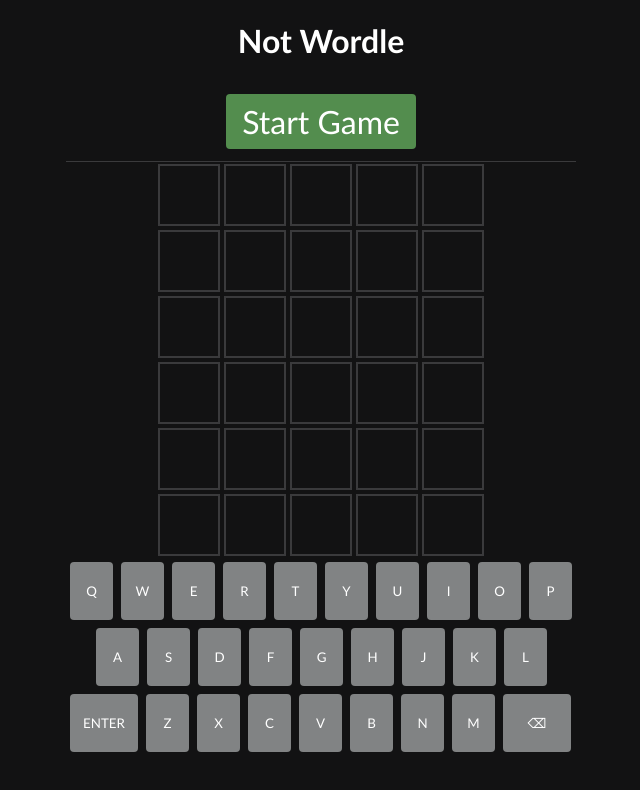
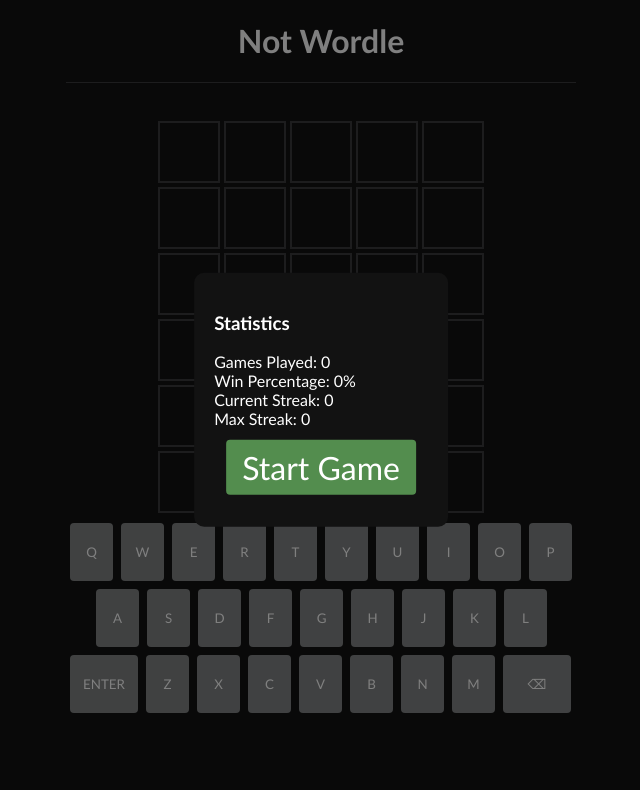
Before and after one commit to jhunt0808/practice-wordle, a React (Create React App) app: page / in a window 1280 px wide. Shown: the top 790 px of the page, without its empty margins (319-959 px from the left). Built offline with nearby package versions, Linux system fonts and the light colour scheme.

Commit message:
add modal, add stats

```diff
--- a/package.json
+++ b/package.json
@@ -15,6 +15,7 @@
     "lodash": "^4.17.21",
     "react": "^17.0.2",
     "react-dom": "^17.0.2",
+    "react-modal": "^3.14.4",
     "react-scripts": "5.0.0",
     "sass": "^1.49.0",
     "typescript": "^4.4.2",
@@ -43,5 +44,8 @@
       "last 1 firefox version",
       "last 1 safari version"
     ]
+  },
+  "devDependencies": {
+    "@types/react-modal": "^3.13.1"
   }
 }
--- a/src/components/Game/Game.tsx
+++ b/src/components/Game/Game.tsx
@@ -1,9 +1,10 @@
 import React, { useEffect, useState } from "react";
-import { KeyCodes } from '../../types/types';
+import { Guesses, KeyCodes, Statistics } from '../../types/types';
 import { keys } from '../../utils/keys';
 import { getWord, defaultGuessRows, defaultStatistics, isInWordList, resetGuessRows, resetBoard } from '../../utils/magic';
 import Keys from "../Keys/Keys";
 import Message from "../Message/Message";
+import GameModal from "../GameModal/GameModal";
 import Tiles from "../Tiles/Tiles";
 import "./Game.scss";
 
@@ -14,8 +15,49 @@
   const [currentRow, setCurrentRow] = useState<number>(0);
   const [currentTile, setCurrentTile] = useState<number>(0);
   const [statistics, setStatistics] = useState<any>(defaultStatistics);
+  const [showModal, setShowModal] = useState<boolean>(true);
 
   let guessRows = defaultGuessRows;
+
+  const updateStatisticsState = (didWin: boolean) => {
+    let gamesPlayed: number = statistics.gamesPlayed + 1;
+    let currentStreak: number = didWin ? statistics.currentStreak + 1 : 0;
+    let gamesFailed: number = didWin ? statistics.guesses.fail : statistics.guesses.fail + 1;
+    let gamesWon: number = didWin ? statistics.gamesWon + 1 : statistics.gamesWon;
+    let winPercentage: number = gamesWon / gamesPlayed;
+    let maxStreak: number = currentStreak > statistics.maxStreak ? currentStreak : statistics.maxStreak;
+
+    if(didWin){
+      let guessRow: number = currentRow + 1;
+      let guessRowTotalWon: number = statistics.guesses[guessRow] + 1;
+
+      setStatistics((statistics: any) => ({
+        ...statistics,
+        currentStreak,
+        gamesPlayed,
+        gamesWon,
+        guesses: {
+          ...statistics.guesses,
+          [guessRow]: guessRowTotalWon
+        },
+        maxStreak,
+        winPercentage
+      }));
+
+    } else {
+
+      setStatistics((statistics: any) => ({
+        ...statistics,
+        currentStreak,
+        gamesPlayed: gamesPlayed,
+        guesses: {
+          ...statistics.guesses,
+          fail: gamesFailed
+        },
+        winPercentage
+      }));
+    }
+  }
 
   // eslint-disable-next-line react-hooks/exhaustive-deps
   const handleKeyInput = (keyVal: string) => {
@@ -66,37 +108,16 @@
       if(wordle === guess){
         showMessage('You did it!');
         setIsGameOver(true);
-        let guessRow: number = currentRow + 1;
-        let gamesPlayed: number = statistics.gamesPlayed + 1;
-        let gamesWon: number = statistics.gamesWon + 1;
-        let guessRowTotalWon: number = statistics.guesses[guessRow] + 1;
-        setStatistics((statistics: any) => ({
-          ...statistics,
-          gamesPlayed: gamesPlayed,
-          gamesWon: gamesWon,
-          guesses: {
-            ...statistics.guesses,
-            [guessRow]: guessRowTotalWon
-          }
-        }));
+        updateStatisticsState(true);
         window.localStorage.setItem('notWordle-reload', JSON.stringify(true));
-
+        setShowModal(true);
         return;
       } else {
         if(currentRow >= 5) {
           setIsGameOver(true);
           showMessage(`${wordle}`, true);
-          let gamesPlayed: number = statistics.gamesPlayed + 1;
-          let gamesFailed: number = statistics.guesses.fail + 1;
-          console.log(gamesFailed);
-          setStatistics((statistics: any) => ({
-            ...statistics,
-            gamesPlayed: gamesPlayed,
-            guesses: {
-              ...statistics.guesses,
-              fail: gamesFailed
-            }
-          }));
+          updateStatisticsState(false);
+          setShowModal(true);
         }
 
         if(currentRow < 5){
@@ -150,15 +171,7 @@
     })
   }
 
-  // load anytime
-      // check if has storage ? setState : nothing
-  // play first game
-      // set storage
-      // set refresh to true
-
-
   const checkLocalStorage = () => {
-    // window.localStorage.clear();
     let storage = window.localStorage.getItem('notWordle-statistics');
     let reload = window.localStorage.getItem('notWordle-reload');
     if(storage && reload){
@@ -166,8 +179,9 @@
     }
   }
 
-
-
+  useEffect(() => {
+    checkLocalStorage();
+  }, [showModal]);
 
   useEffect(() => {
     if(isGameOver && wordle !== '') window.localStorage.setItem('notWordle-statistics', JSON.stringify(statistics));
@@ -193,8 +207,8 @@
     return () => window.removeEventListener("keyup", onKeyUp);
   }, [checkRow, currentTile, deleteLetter, handleKeyInput]);
 
-
   const getTheWord = () => {
+    setShowModal(false);
     const button = document.getElementById('StartGame');
     const word: string = getWord();
     console.log(word);
@@ -205,15 +219,19 @@
     setCurrentTile(0);
     guessRows = resetGuessRows();
     resetBoard();
-    checkLocalStorage();
     button?.blur();
   }
+
+  const closeModal = () => {
+    setShowModal(false);
+  }
+
+
 
   return (
     <div className="game-container">
       <div className="title-container">
         <h1>Not Wordle</h1>
-        <button id="StartGame" className="button" onClick={getTheWord}>Start Game</button>
       </div>
 
       <Message message={message} />
@@ -222,6 +240,11 @@
 
       <Keys keys={keys} handleKeyInput={(keyVal: string) => handleKeyInput(keyVal)} />
 
+      {showModal && <GameModal
+                      statistics={statistics}
+                      isOpen={showModal}
+                      onRequestClose={closeModal}
+                      getTheWord={() => getTheWord()}/>}
 
     </div>
   );
--- /dev/null
+++ b/src/components/GameModal/GameModal.scss
@@ -0,0 +1,29 @@
+.modal {
+  top: 0;
+  left: 0;
+  width: 90vw;
+  height: 80vh;
+  z-index: 2000;
+  position: fixed;
+  background-color: rgba(0,0,0,.7);
+  padding-top: 2%;
+  border: 1px solid #ffffff;
+
+	.modal-main {
+	  position:fixed;
+	  background: white;
+	  width: 80%;
+	  height: auto;
+	  top:50%;
+	  left:50%;
+	  transform: translate(-50%,-50%);
+	}
+  }
+
+  .display-block {
+	display: block;
+  }
+
+  .display-none {
+	display: none;
+  }
--- /dev/null
+++ b/src/components/GameModal/GameModal.tsx
@@ -0,0 +1,66 @@
+import React, { FunctionComponent } from "react";
+import { Statistics } from "../../types/types";
+import Modal from 'react-modal';
+import "./GameModal.scss";
+
+interface IModalProps {
+	statistics: Statistics;
+	isOpen: boolean;
+	onRequestClose: () => void,
+  getTheWord: () => void,
+}
+
+
+const GameModal: FunctionComponent<IModalProps> = ({
+	statistics, isOpen, onRequestClose, getTheWord
+}) => {
+
+  const customStyles = {
+    content: {
+      top: '50%',
+      left: '50%',
+      right: 'auto',
+      bottom: 'auto',
+      marginRight: '-50%',
+      transform: 'translate(-50%, -50%)',
+      backgroundColor: '#121212',
+      border: 'none',
+      borderRadius: '10px',
+      color: '#111111'
+    },
+    overlay: {
+      backgroundColor: 'rgba(0, 0, 0, 0.5)',
+    }
+	};
+
+  Modal.setAppElement('#root');
+
+  const getPercent = (perc: number): number => {
+    return perc * 100;
+  }
+
+  return (
+	  <div>
+      <Modal
+        isOpen={isOpen}
+        onRequestClose={onRequestClose}
+        style={customStyles}
+        contentLabel="Example Modal"
+      >
+        <div className="statistics">
+          <h3>Statistics</h3>
+          <div>
+            <div>Games Played: {statistics.gamesPlayed}</div>
+            <div>Win Percentage: {getPercent(statistics.winPercentage)}%</div>
+            <div>Current Streak: {statistics.currentStreak}</div>
+            <div>Max Streak: {statistics.maxStreak}</div>
+          </div>
+          <button id="StartGame" className="button" onClick={getTheWord}>Start Game</button>
+        </div>
+
+      </Modal>
+    </div>
+  );
+};
+
+export default GameModal;
--- a/src/utils/magic.tsx
+++ b/src/utils/magic.tsx
@@ -1,4 +1,5 @@
 import _ from 'lodash';
+import { Statistics } from '../types/types';
 
 function wordList(): string[] {
 	const words = require('./words.json');
@@ -54,18 +55,18 @@
 		tiles[i].className = 'tile';
 	};
 	const keys = document.getElementsByClassName('key-button');
-	for (var i = 0; i < keys.length; i++) {
-		keys[i].className = 'key-button';
+	for (var k = 0; k < keys.length; k++) {
+		keys[k].className = 'key-button';
 	};
 }
 
-export const defaultStatistics = {
-	"currentStreak": 0,
-	"gamesPlayed": 0,
-	"gamesWon": 0,
-	"guesses": {
-	  "1": 0, "2": 0, "3": 0, "4": 0, "5": 0, "6": 0, "fail": 0
+export const defaultStatistics: Statistics = {
+	currentStreak: 0,
+	gamesPlayed: 0,
+	gamesWon: 0,
+	guesses: {
+	  1: 0, 2: 0, 3: 0, 4: 0, 5: 0, 6: 0, fail: 0
 	},
-	"maxStreak": 0,
-	"winPercentage": 0,
+	maxStreak: 0,
+	winPercentage: 0,
   }
```
Also changed, not shown: src/types/types.ts (+19 -0 lines), 2 other files (tests, documents, lock files or other folders).
